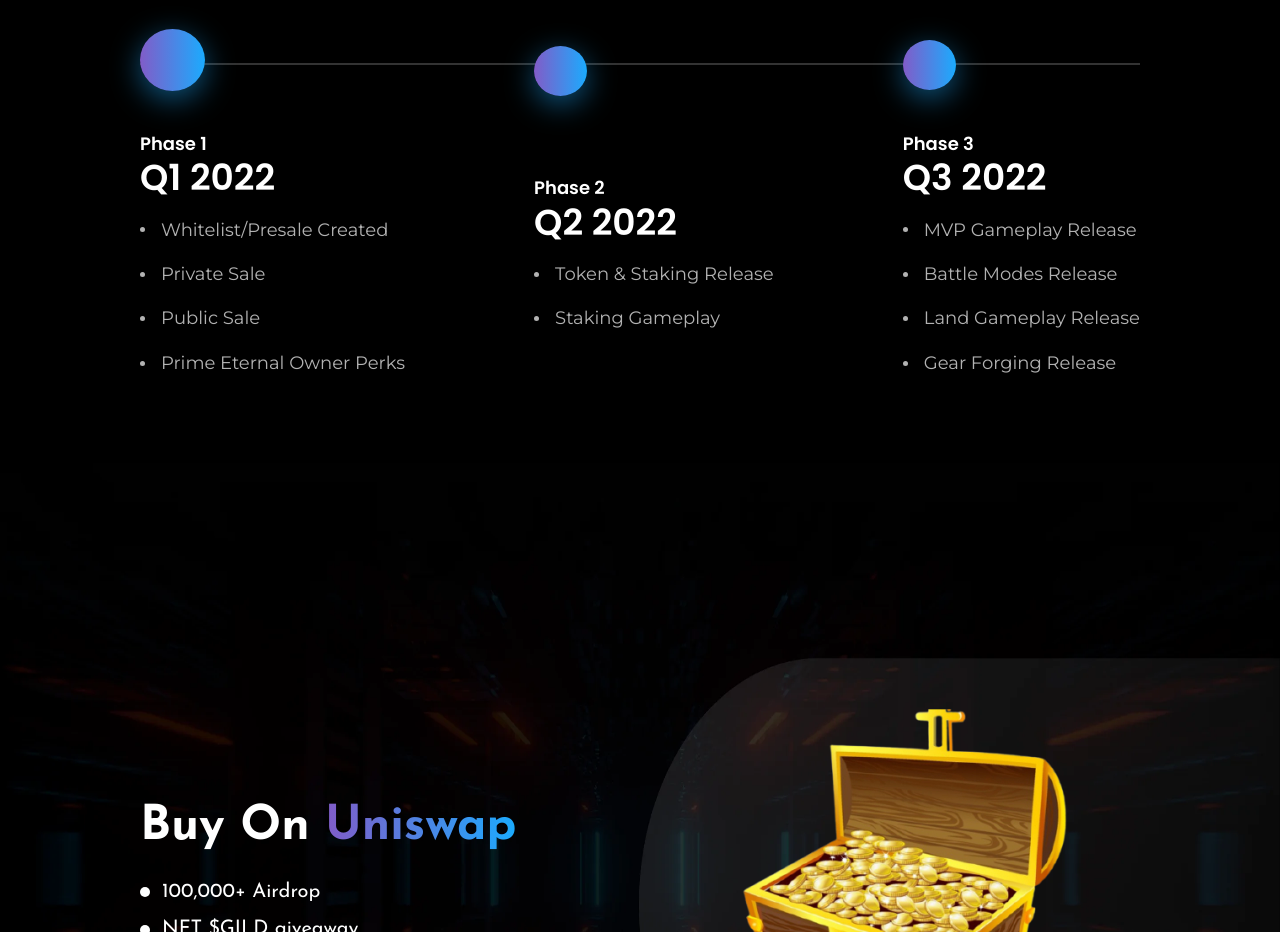
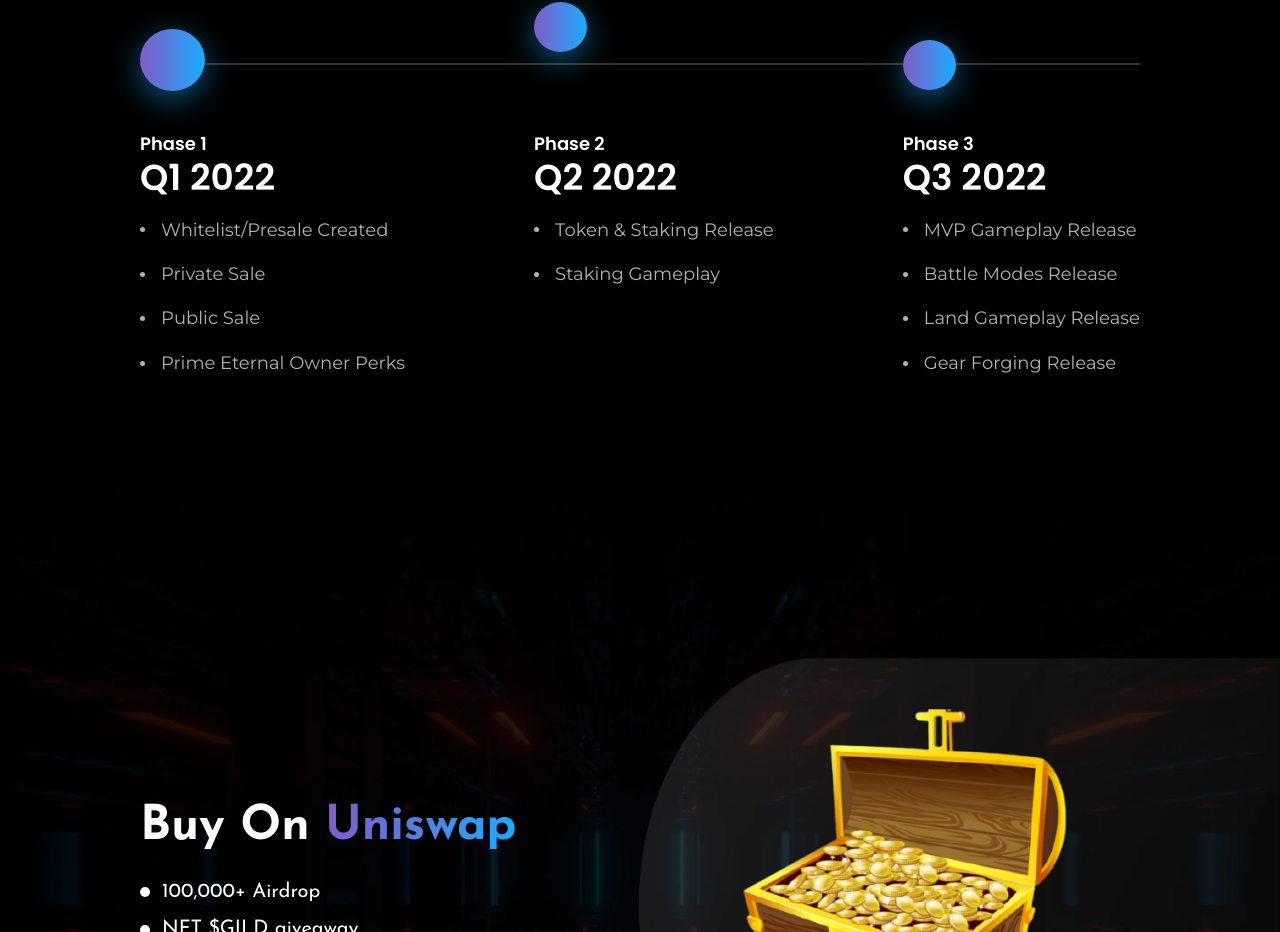
Before and after one commit to rinklepoonia/gilded-games, a React (Create React App) app: page / in a window 1280 px wide. Shown: the part 4378-5310 px from the top of the page. Built offline with nearby package versions, Linux system fonts and the light colour scheme.

Commit message:
remove items-center

```diff
--- a/src/components/Roadmap.jsx
+++ b/src/components/Roadmap.jsx
@@ -14,7 +14,7 @@ function Roadmap() {
         <div className="relative xl:block hidden">
           <div
             data-aos="fade-up"
-            className="flex items-center justify-between mt-[69px] max-lg:flex-col gap-5 relative lg:after:content-[''] lg:after:absolute lg:after:w-full lg:after:h-[2px] lg:after:bg-[#333333] lg:after:top-[-69px] xl:after:max-w-[1147px] after:max-w-[800px]"
+            className="flex justify-between mt-[69px] max-lg:flex-col gap-5 relative lg:after:content-[''] lg:after:absolute lg:after:w-full lg:after:h-[2px] lg:after:bg-[#333333] lg:after:top-[-69px] xl:after:max-w-[1132px] after:max-w-[800px]"
           >
             <div className="flex flex-col relative after:content-[''] after:absolute after:w-[65px] after:h-[62px] after:bg-grident-rl after:shadow-shadow-btn after:rounded-[50%] after:top-[-103px] after:z-[2]">
               <p className="font-poppins font-semibold text-[18px] leading-[23.22px] text-white flex">
```
